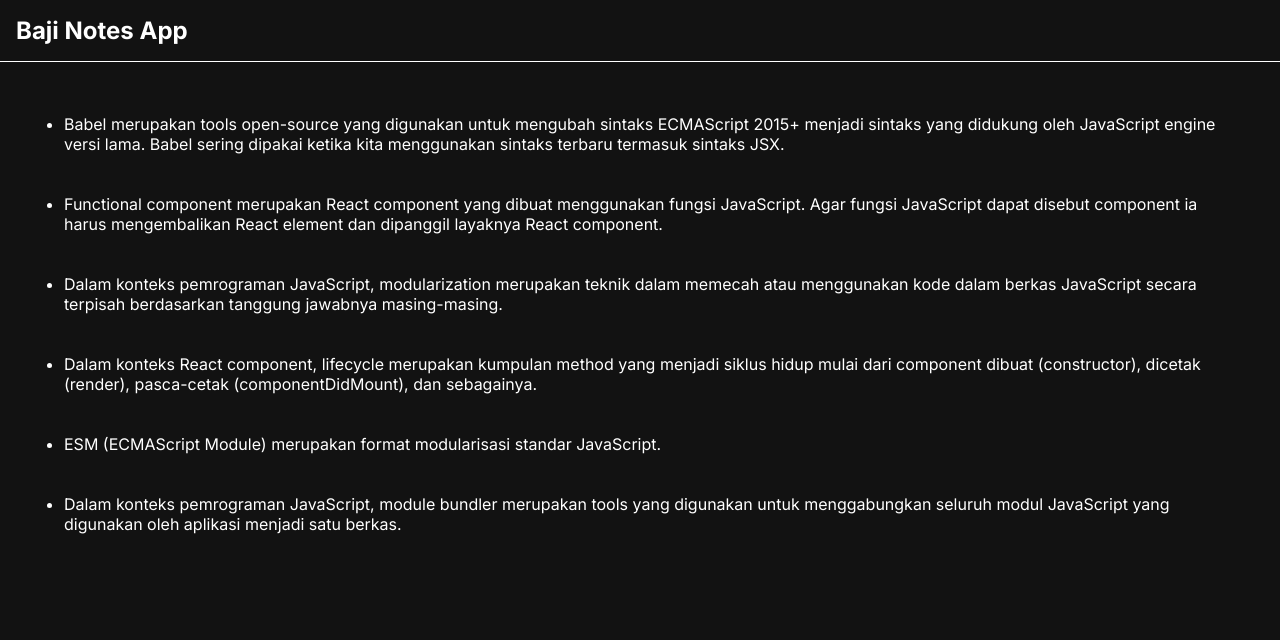
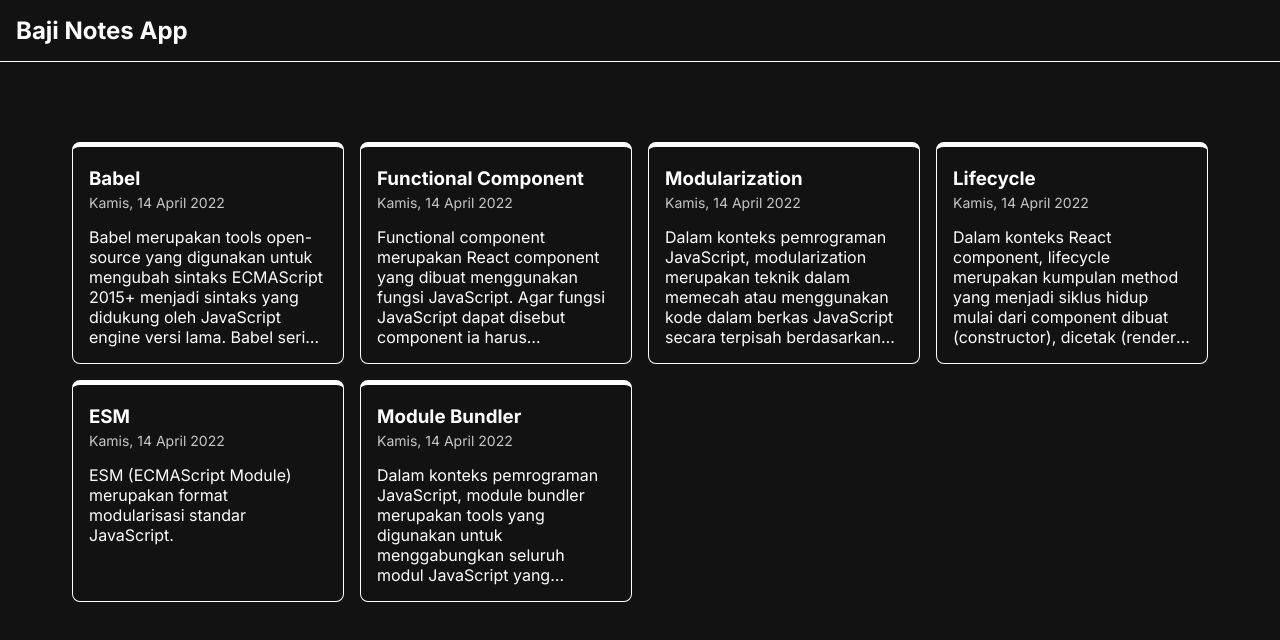
Before and after one commit to bajiff/baji-personal-notes-app-starter, a React (Vite) app: page /notes/notes-1 in a window 1280 px wide. Shown: the top 640 px of the page. Built offline with nearby package versions, Linux system fonts and the light colour scheme.

Commit message:
DetailPage.jsx AddNotePage.jsx ArchivePage.jsx NotFoundPage.jsx dan HomePage.jsx lanjut ke level 2

```diff
--- a/index.html
+++ b/index.html
@@ -11,7 +11,7 @@
   <link href="https://fonts.googleapis.com/css2?family=Inter:wght@300;400;700&display=swap" rel="stylesheet">
   <!-- ? END: Google Font -->
 
-  <title>Baji Contact Apps</title>
+  <title>Baji Notes Apps</title>
 </head>
 <body>
 <div id="root"></div>
--- a/src/App.jsx
+++ b/src/App.jsx
@@ -1,35 +1,26 @@
 // ? App.jsx
-import { Component } from 'react';
 import { getAllNotes } from './utils/local-data';
+import { NoteItem } from './components/index';
+import { useState } from 'react';
 
-export default class App extends Component {
-  constructor(props) {
-    super(props);
-
-    this.state = {
-      notes: getAllNotes()
-    }
-  }
-
-  render() {
-    const {notes} = this.state;
+const App = () => {
+  const [notes, setNotes] = useState(getAllNotes());
   return(
-      <section className="app-container">
+    <section className='app-container'>
       <header>
         <h1>Baji Notes App</h1>
       </header>
       <main>
-          <ul>
-            {notes.map(note => (
-              <>
-                <br />
-                <li>{note.body}</li>
-                <br />
-              </>
-            ))}
-          </ul>
+        <div className='notes-list'>
+          {notes.length > 0 ? (
+            notes.map(note => (
+            <NoteItem key={note.id} title={note.title} body={note.body} createdAt={note.createdAt} />
+            ))
+          ) : "Kosong"}
+        </div>
       </main>
     </section>
   );
-  };
 }
+
+export default App
--- /dev/null
+++ b/src/components/NoteItem.jsx
@@ -0,0 +1,16 @@
+// ? NoteItem.jsx
+import { showFormattedDate } from "../utils";
+
+const NoteItem = ({ title, body, createdAt}) => {
+  return (
+    <section className="note-item">
+      <div className="note-item__content">
+        <h3 className="note-item__title">{title}</h3>
+        <p className="note-item__createdAt">{showFormattedDate(createdAt)}</p>
+        <p className="note-item__body">{body}</p>
+      </div>
+    </section>
+  )
+}
+
+export default NoteItem;
--- a/src/components/index.js
+++ b/src/components/index.js
@@ -0,0 +1,3 @@
+import NoteItem from "./NoteItem";
+
+export { NoteItem };
```
Also changed, not shown: src/pages/AddNotePage.jsx (added, +9 -0 lines), src/pages/ArchivePage.jsx (added, +9 -0 lines), src/pages/DetailPage.jsx (added, +9 -0 lines), src/pages/HomePage.jsx (added, +9 -0 lines), src/pages/NotFoundPage.jsx (added, +9 -0 lines), src/pages/index.js (+7 -0 lines). Lines whose indentation alone changed are shown as unchanged.
